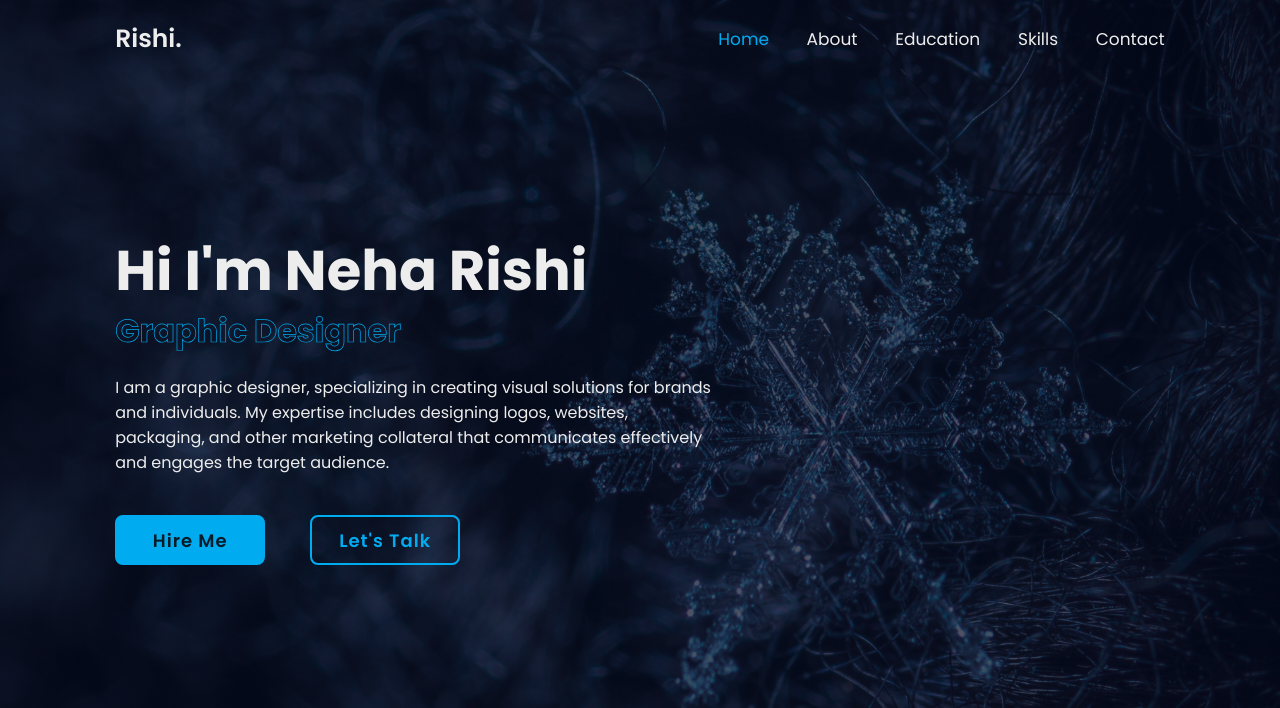
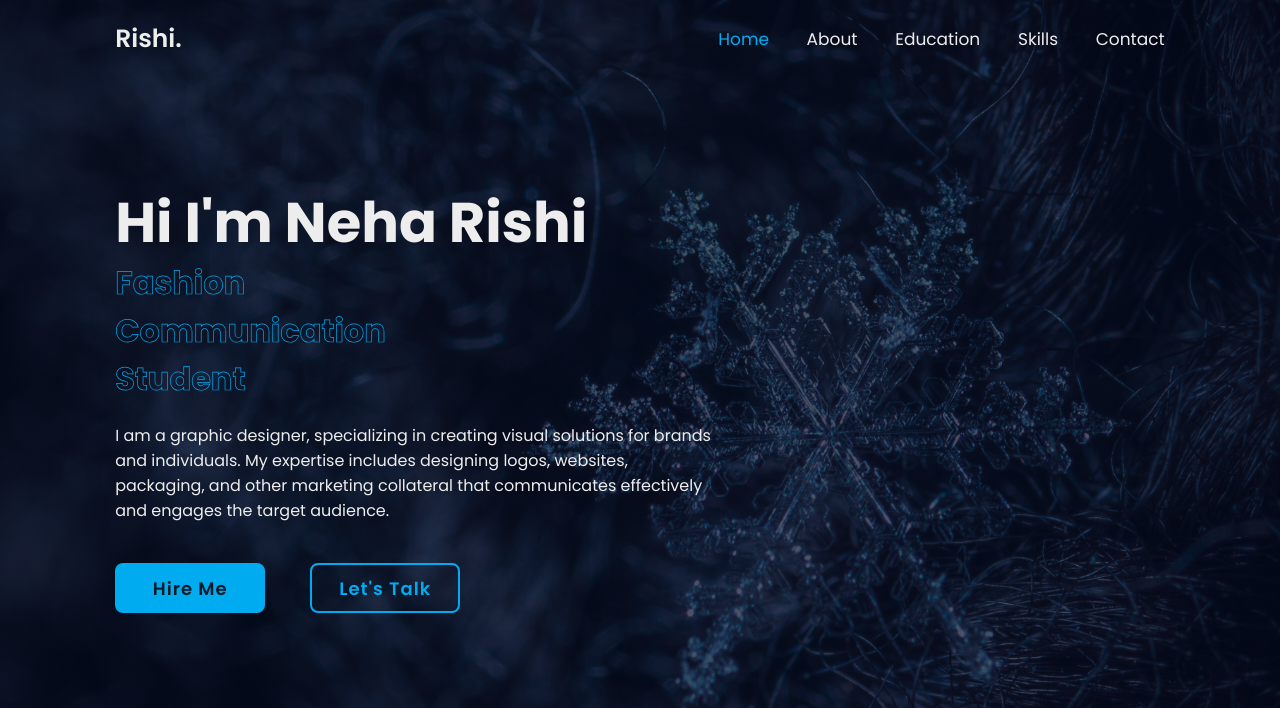
Before and after one commit to neharishi-nift25/mypersonal_profile, a plain HTML site: page index.html in a window 1280 px wide. Shown: the top 708 px of the page. Drawn offline with Linux system fonts and the light colour scheme.

Commit message:
Update index.html

```diff
--- a/index.html
+++ b/index.html
@@ -41,7 +41,7 @@
         <div class="home-content">
             <h1>Hi I'm <span>Neha Rishi</span></h1>
             <div class="text-animate">
-                <h3>Graphic Designer</h3>
+                <h3>Fashion Communication Student</h3>
             </div>
             <p>I am a graphic designer, specializing in creating visual solutions for brands and individuals. My expertise includes designing logos, websites, packaging, and other marketing collateral that communicates effectively and engages the target audience.</p>
 
```
